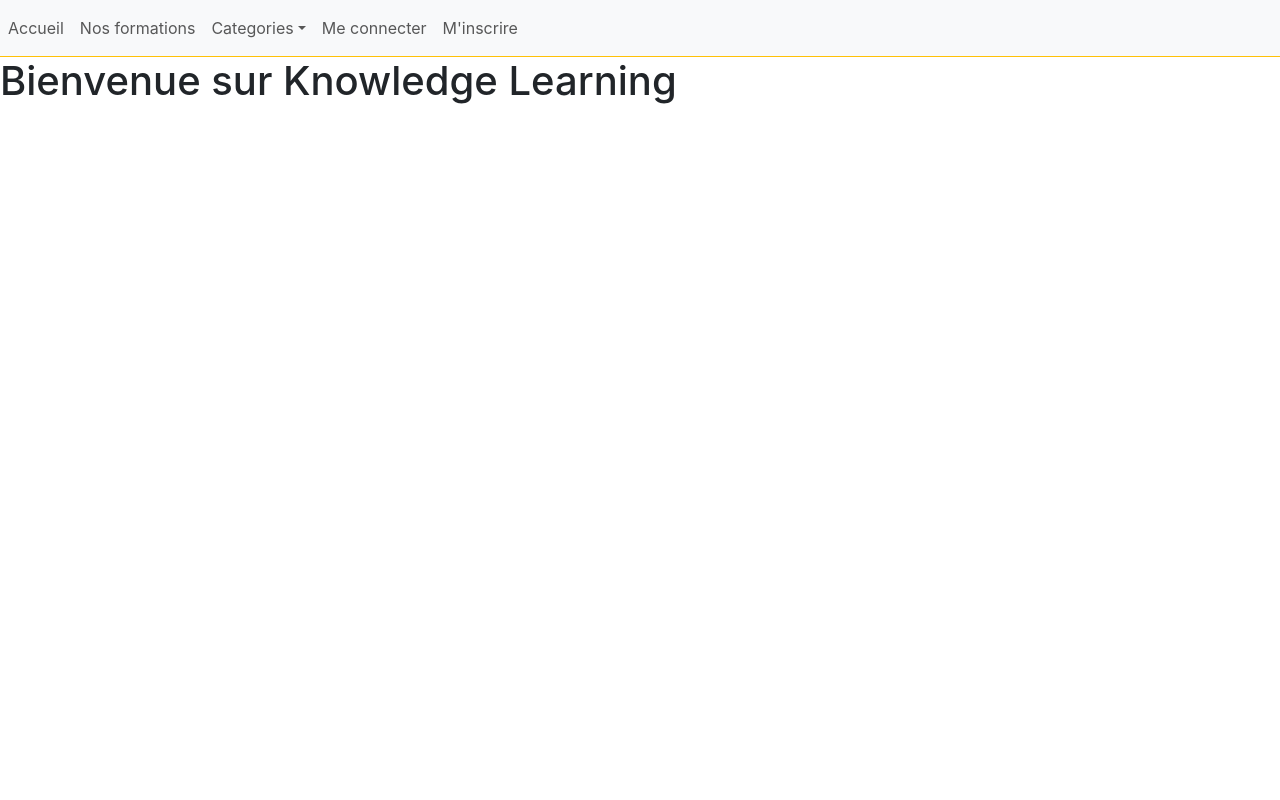
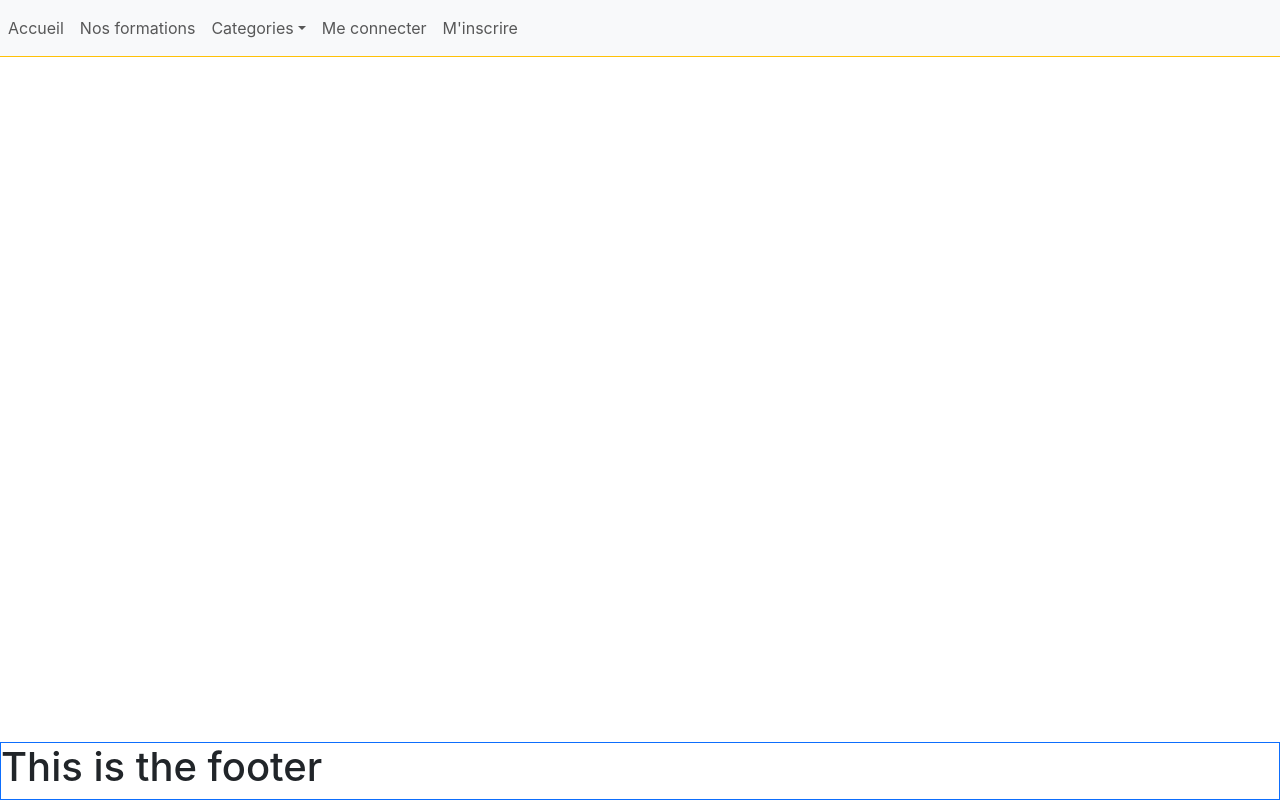
Before and after one commit to matiti61290/knowledge_learning, a React (Create React App) app in the folder frontend/: page / in a window 1280 px wide. Built offline with nearby package versions, Linux system fonts and the light colour scheme.

Commit message:
footer and header fixed

```diff
--- a/frontend/src/App.js
+++ b/frontend/src/App.js
@@ -1,6 +1,7 @@
 import React from "react";
 import { Route, Routes } from "react-router-dom";
 import Header from './component/Header.js'
+import Footer from "./component/Footer.js";
 import Login from "./pages/Login"
 import Home from "./pages/Home"
 import Formations from "./pages/Formations";
@@ -18,6 +19,7 @@ function App() {
       <Route path="/formations/:formationId" element={<Formation />} />
       <Route path="/category/:categoryId" element={<Category />} />
     </Routes>
+    <Footer />
   </div>
  )
 }
--- a/frontend/src/component/Footer.js
+++ b/frontend/src/component/Footer.js
@@ -0,0 +1,11 @@
+import React from "react";
+
+function Footer () {
+    return(
+        <footer className="border border-1 border-primary fixed-bottom">
+            <h1>This is the footer</h1>
+        </footer>
+    )
+}
+
+export default Footer
--- a/frontend/src/component/Header.js
+++ b/frontend/src/component/Header.js
@@ -3,9 +3,9 @@ import Navbar from "./Navbar";
 
 function Header() {
     return(
-        <div className="border-bottom border-warning">
+        <header className="border-bottom border-warning fixed-top">
             <Navbar />
-        </div>
+        </header>
     )
 }
 
--- a/frontend/src/pages/Category.js
+++ b/frontend/src/pages/Category.js
@@ -24,7 +24,7 @@ function Category() {
         <div>
             <h2>Les formations</h2>
                 {formationsByCategory.map((formation) => (
-                        <FormationCard key={formation.id} formation={formation} />
+                    <FormationCard key={formation.id} formation={formation} />
                 ))}
         </div>
     );
```
